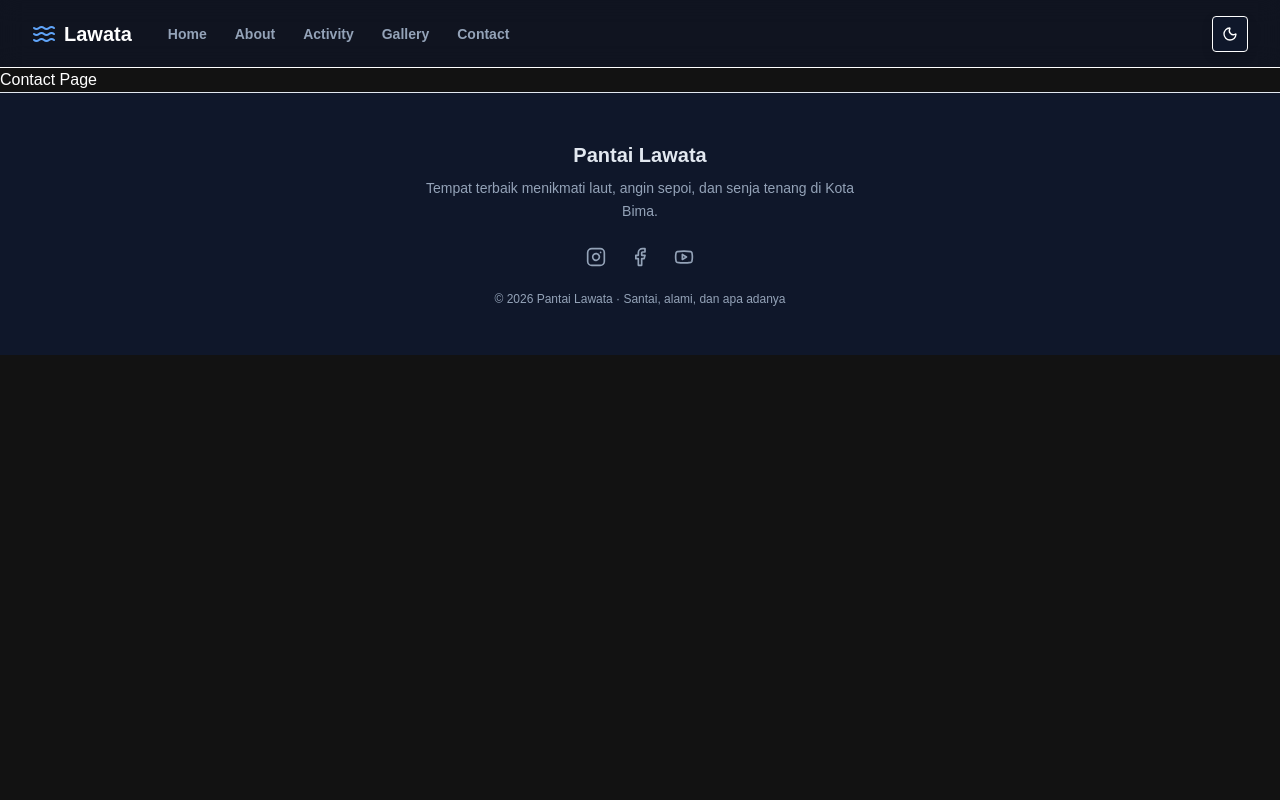
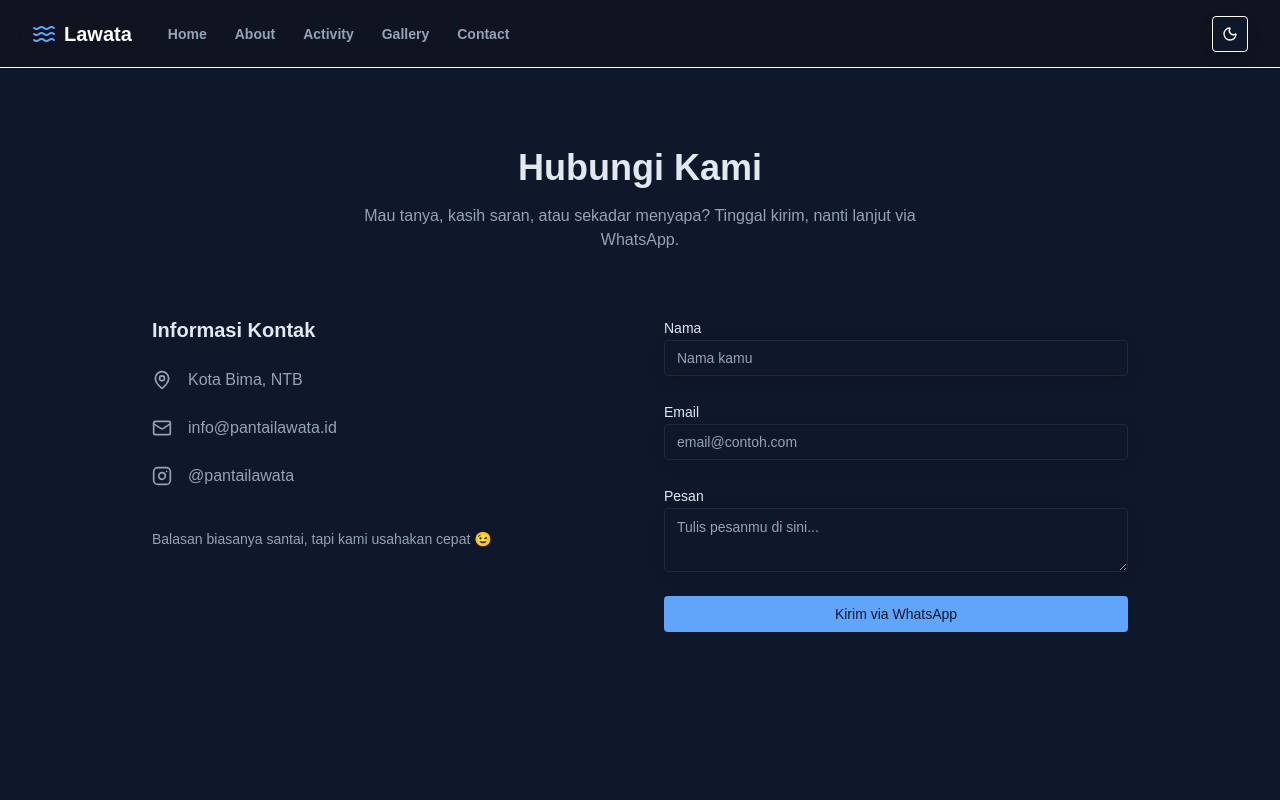
Before and after one commit to NyverZ/LawataProject, a React (Vite) app: page /contact/1 in a window 1280 px wide. Shown: the top 800 px of the page. Built offline with nearby package versions, Linux system fonts and the light colour scheme.

Commit message:
update section and Contact

```diff
--- /dev/null
+++ b/src/components/ClosingSection.tsx
@@ -0,0 +1,7 @@
+export const ClosingSection = () => (
+  <section className="py-32 text-center bg-muted/20">
+    <p className="text-muted-foreground">
+      Datang tanpa rencana, pulang dengan cerita 🌊
+    </p>
+  </section>
+);
--- /dev/null
+++ b/src/components/ExperienceSection.tsx
@@ -0,0 +1,16 @@
+export const ExperienceSection = () => (
+  <section className="py-24 bg-muted/30">
+    <div className="container mx-auto px-6 grid md:grid-cols-3 gap-8">
+      {[
+        ["Suasana Tenang", "Cocok untuk bersantai"],
+        ["Laut Terbuka", "Angin sepoi alami"],
+        ["Akses Mudah", "Dekat pusat kota"],
+      ].map(([title, desc]) => (
+        <div key={title} className="p-6 bg-background border rounded-xl">
+          <h3 className="font-semibold mb-2">{title}</h3>
+          <p className="text-sm text-muted-foreground">{desc}</p>
+        </div>
+      ))}
+    </div>
+  </section>
+);
--- a/src/components/HeroSection.tsx
+++ b/src/components/HeroSection.tsx
@@ -1,5 +1,7 @@
 import HeroSectionBg from "@/assets/image/HeroSectionBg.webp";
-
+import { Button } from "./ui/button";
+import { ArrowRightIcon } from "lucide-react";
+import { Link } from "react-router-dom";
 
 export const HeroSection = () => {
   return (
@@ -11,7 +13,7 @@ export const HeroSection = () => {
           alt="Pantai Lawata"
           className="w-full h-full object-cover"
         />
-        <div className="absolute inset-0 bg-gradient-to-r from-black/70 via-black/40 to-transparent" />
+        <div className="absolute inset-0 bg-linear-to-r from-black/70 via-black/40 to-transparent" />
       </div>
 
       {/* Content */}
@@ -22,9 +24,29 @@ export const HeroSection = () => {
           </h1>
 
           <p className="text-white/80 text-lg">
-            Ikon wisata pesisir Kota Bima dengan panorama laut, angin sepoi, dan
-            suasana senja yang tenang.
+            Pantai Lawata merupakan salah satu destinasi wisata bahari unggulan
+            yang terletak di Kota Bima, Provinsi Nusa Tenggara Barat (NTB).
+            Pantai ini berada tidak jauh dari pusat kota, sehingga mudah diakses
+            oleh masyarakat lokal maupun wisatawan dari luar daerah.
+
           </p>
+          <Link to="/about" className="w-fit">
+            <Button size="lg" variant="default">
+              Get Visit
+              <ArrowRightIcon className="size-4" />
+            </Button>
+          </Link>
+          <div className="mt-10 grid grid-cols-1 sm:grid-cols-3 gap-6 max-w-3xl">
+            <div className="backdrop-blur bg-white/10 p-4 rounded-xl text-white">
+              🌊 <p className="mt-2 text-sm">Pantai tenang & alami</p>
+            </div>
+            <div className="backdrop-blur bg-white/10 p-4 rounded-xl text-white">
+              🌅 <p className="mt-2 text-sm">Spot sunset favorit</p>
+            </div>
+            <div className="backdrop-blur bg-white/10 p-4 rounded-xl text-white">
+              📍 <p className="mt-2 text-sm"> Dekat pusat kota</p>
+            </div>
+          </div>
         </div>
       </div>
     </section>
--- /dev/null
+++ b/src/components/IntroSection.tsx
@@ -0,0 +1,11 @@
+export const IntroSection = () => (
+  <section className="py-28">
+    <div className="container mx-auto px-6 max-w-3xl text-center">
+      <h2 className="text-2xl font-semibold mb-4">Sekilas Tentang Lawata</h2>
+      <p className="text-muted-foreground">
+        Pantai Lawata adalah ikon wisata pesisir Kota Bima yang dikenal tenang
+        dan mudah diakses.
+      </p>
+    </div>
+  </section>
+);
--- a/src/pages/about.tsx
+++ b/src/pages/about.tsx
@@ -3,8 +3,16 @@ const About = () => {
   return (
     <>
       <div style={{ padding: "2rem" }}>
-        <h1 className="font-bold text-xl">About</h1>
-        <p>Location:</p>
+        <div className="text-center space-y-4 mb-16">
+          <h1 className="text-4xl font-bold">About</h1>
+          <p className="text-muted-foreground max-w-xl mx-auto">
+            Pantai Lawata dikenal dengan pemandangan laut yang indah, garis
+            pantai yang landai, serta suasana yang tenang. Dari kawasan pantai,
+            pengunjung dapat menikmati panorama Teluk Bima dengan latar
+            perbukitan yang menambah daya tarik alamnya, terutama saat matahari
+            terbit dan terbenam.
+          </p>
+        </div>
         <Map />
       </div>
     </>
--- a/src/pages/contact.tsx
+++ b/src/pages/contact.tsx
@@ -1,4 +1,105 @@
-const ContactPage = () => {
-    return <div>Contact Page</div>;
+import { useState } from "react";
+import { Mail, MapPin, Instagram } from "lucide-react";
+import { Button } from "@/components/ui/button";
+import { Input } from "@/components/ui/input";
+import { Textarea } from "@/components/ui/textarea";
+
+export default function ContactPage() {
+  const [name, setName] = useState("");
+  const [email, setEmail] = useState("");
+  const [message, setMessage] = useState("");
+
+  const handleSubmit = (e: React.FormEvent) => {
+    e.preventDefault();
+
+    const phoneNumber = "6285333900962"; // GANTI dengan nomor WA lo
+    const text = `Halo admin Pantai Lawata ,Nama: ${name} Email: ${email} Pesan: ${message}
+    `;
+
+    const waUrl = `https://wa.me/${phoneNumber}?text=${encodeURIComponent(
+      text
+    )}`;
+
+    window.open(waUrl, "_blank");
+  };
+
+  return (
+    <section className="min-h-screen bg-background text-foreground">
+      <div className="container mx-auto px-6 py-20 max-w-5xl">
+        {/* Header */}
+        <div className="text-center space-y-4 mb-16">
+          <h1 className="text-4xl font-bold">Hubungi Kami</h1>
+          <p className="text-muted-foreground max-w-xl mx-auto">
+            Mau tanya, kasih saran, atau sekadar menyapa? Tinggal kirim, nanti
+            lanjut via WhatsApp.
+          </p>
+        </div>
+
+        <div className="grid gap-12 md:grid-cols-2">
+          {/* Info */}
+          <div className="space-y-6">
+            <h2 className="text-xl font-semibold">Informasi Kontak</h2>
+
+            <div className="flex items-center gap-4 text-muted-foreground">
+              <MapPin size={20} />
+              <span>Kota Bima, NTB</span>
+            </div>
+
+            <div className="flex items-center gap-4 text-muted-foreground">
+              <Mail size={20} />
+              <span>info@pantailawata.id</span>
+            </div>
+
+            <div className="flex items-center gap-4 text-muted-foreground">
+              <Instagram size={20} />
+              <span>@pantailawata</span>
+            </div>
+
+            <p className="text-sm text-muted-foreground leading-relaxed pt-4">
+              Balasan biasanya santai, tapi kami usahakan cepat 😉
+            </p>
+          </div>
+
+          {/* Form */}
+          <form onSubmit={handleSubmit} className="space-y-6">
+            <div className="space-y-2">
+              <label className="text-sm font-medium">Nama</label>
+              <Input
+                required
+                placeholder="Nama kamu"
+                value={name}
+                onChange={(e) => setName(e.target.value)}
+              />
+            </div>
+
+            <div className="space-y-2">
+              <label className="text-sm font-medium">Email</label>
+              <Input
+                required
+                type="email"
+                placeholder="email@contoh.com"
+                value={email}
+                onChange={(e) => setEmail(e.target.value)}
+              />
+            </div>
+
+            <div className="space-y-2">
+              <label className="text-sm font-medium">Pesan</label>
+              <Textarea
+                required
+                rows={5}
+                placeholder="Tulis pesanmu di sini..."
+                value={message}
+                onChange={(e) => setMessage(e.target.value)}
+              />
+            </div>
+
+            <Button className="w-full" variant="default" type="submit">
+              Kirim via WhatsApp
+            </Button>
+          </form>
+        </div>
+      </div>
+    </section>
+  );
 }
-export default ContactPage;
--- a/src/pages/home.tsx
+++ b/src/pages/home.tsx
@@ -1,12 +1,17 @@
-"use client";
-
+import { IntroSection } from "@/components/IntroSection";
 import { HeroSection } from "..//components/HeroSection";
+import { ExperienceSection } from "@/components/ExperienceSection";
+import { ClosingSection } from "@/components/ClosingSection";
 
 const Home = () => {
-
-  return <>
-  <HeroSection />
-  </>;
+  return (
+    <>
+      <HeroSection />
+      <IntroSection />
+      <ExperienceSection />
+      <ClosingSection />
+    </>
+  );
 };
 
 export default Home;
```
Also changed, not shown: src/assets/image/bg.webp (deleted).
